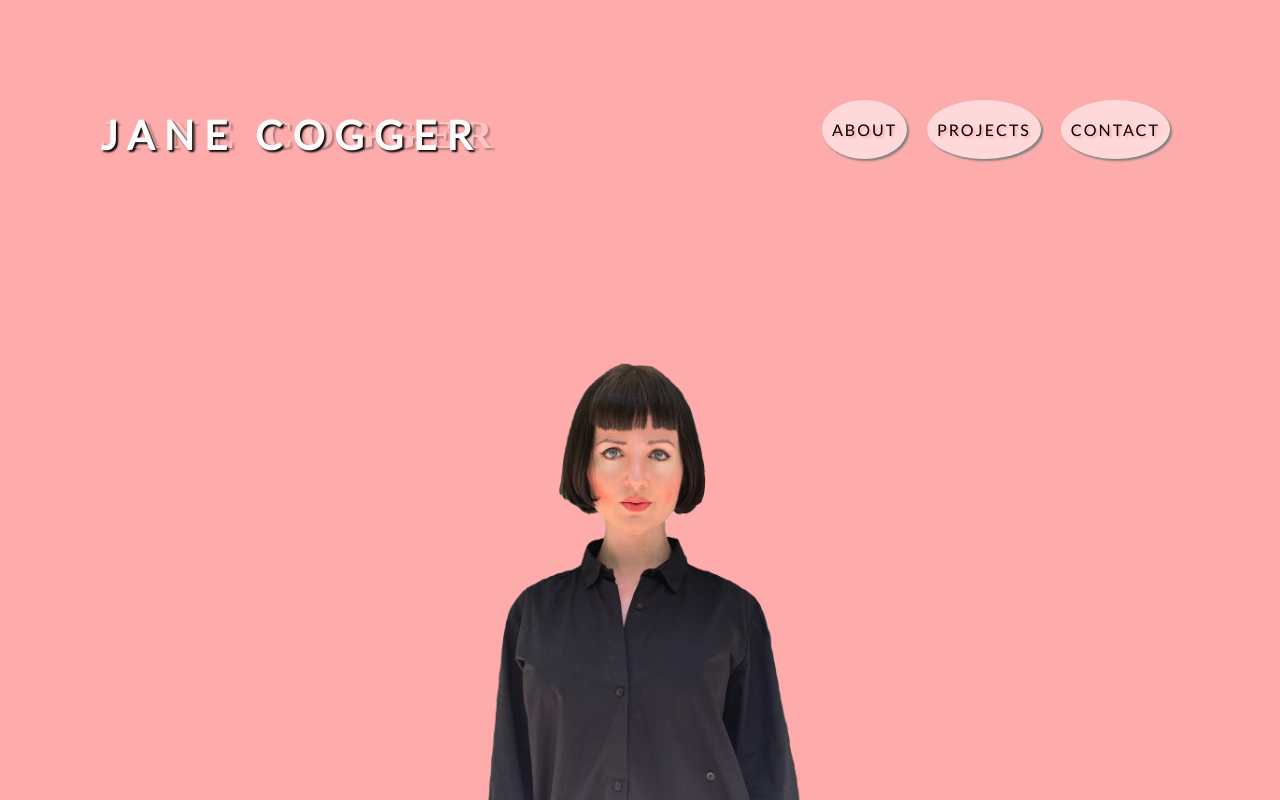
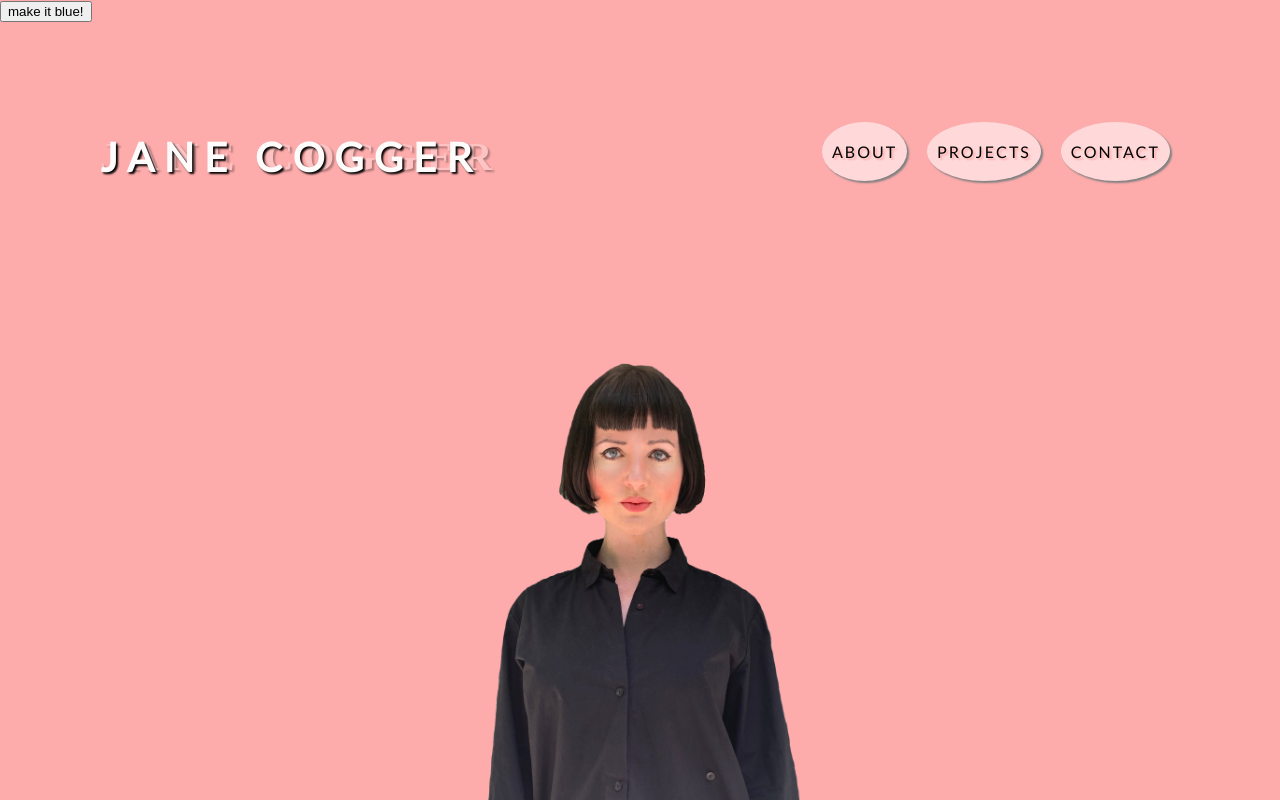
Before and after one commit to janemadonna/portfolio, a React (Create React App) app in the folder client/: page / in a window 1280 px wide. Built offline with nearby package versions, Linux system fonts and the light colour scheme; a web font is replaced by a local one.

Commit message:
render props

```diff
--- a/client/src/App.css
+++ b/client/src/App.css
@@ -1,4 +1,4 @@
-body {
+.App {
   font-family: 'Lato', sans-serif;
   background-color: rgb(253, 171, 171);
   color: black;
@@ -174,7 +174,7 @@ a {
   margin: 0 auto;
   left: 25%;
 }
-@media screen and (max-width: 600px) {
+@media screen and (max-width: 900px) {
   .nav-header {
     flex-direction: column;
     align-items: center;
--- a/client/src/App.js
+++ b/client/src/App.js
@@ -2,13 +2,23 @@ import React from 'react';
 import './App.css';
 import Routes from './routes'
 import Header from './shared/Header'
+import Button from './shared/Button'
+import Toggler from './shared/Toggler'
 
 function App() {
+  const styles = {
+    backgroundColor: 'blue'
+  }
   return (
-    <div className="App">
-      <Header />
-      <Routes />
-    </div>
+    <Toggler render={(blue) => {
+      return (
+        <div className="App" style={blue ? styles : null}>
+          <Button />
+          <Header />
+          <Routes />
+        </div>
+      )
+    }} />
   );
 }
 
--- /dev/null
+++ b/client/src/shared/Button.jsx
@@ -0,0 +1,17 @@
+import React from 'react'
+import Toggler from './Toggler'
+
+const Button = () => {
+    return (
+        <Toggler render={(blue, toggle) => {
+            return (
+                <button onClick={toggle}>
+                    {blue ? 'make it pink!' : 'make it blue!'}
+                </button>
+            )
+        }}
+         />
+    )
+}
+
+export default Button
--- /dev/null
+++ b/client/src/shared/Toggler.jsx
@@ -0,0 +1,26 @@
+import React from 'react'
+
+class Toggler extends React.Component {
+    state = {
+        blue: false
+    }
+
+    toggle = () => {
+        this.setState(prevState => {
+            return {
+                blue: !prevState.blue
+            }
+        })
+    }
+
+    render() {
+        return (
+            <div>
+                {this.props.render(this.state.blue, this.toggle)}
+            </div>
+        )
+    }
+
+}
+
+export default Toggler
```
